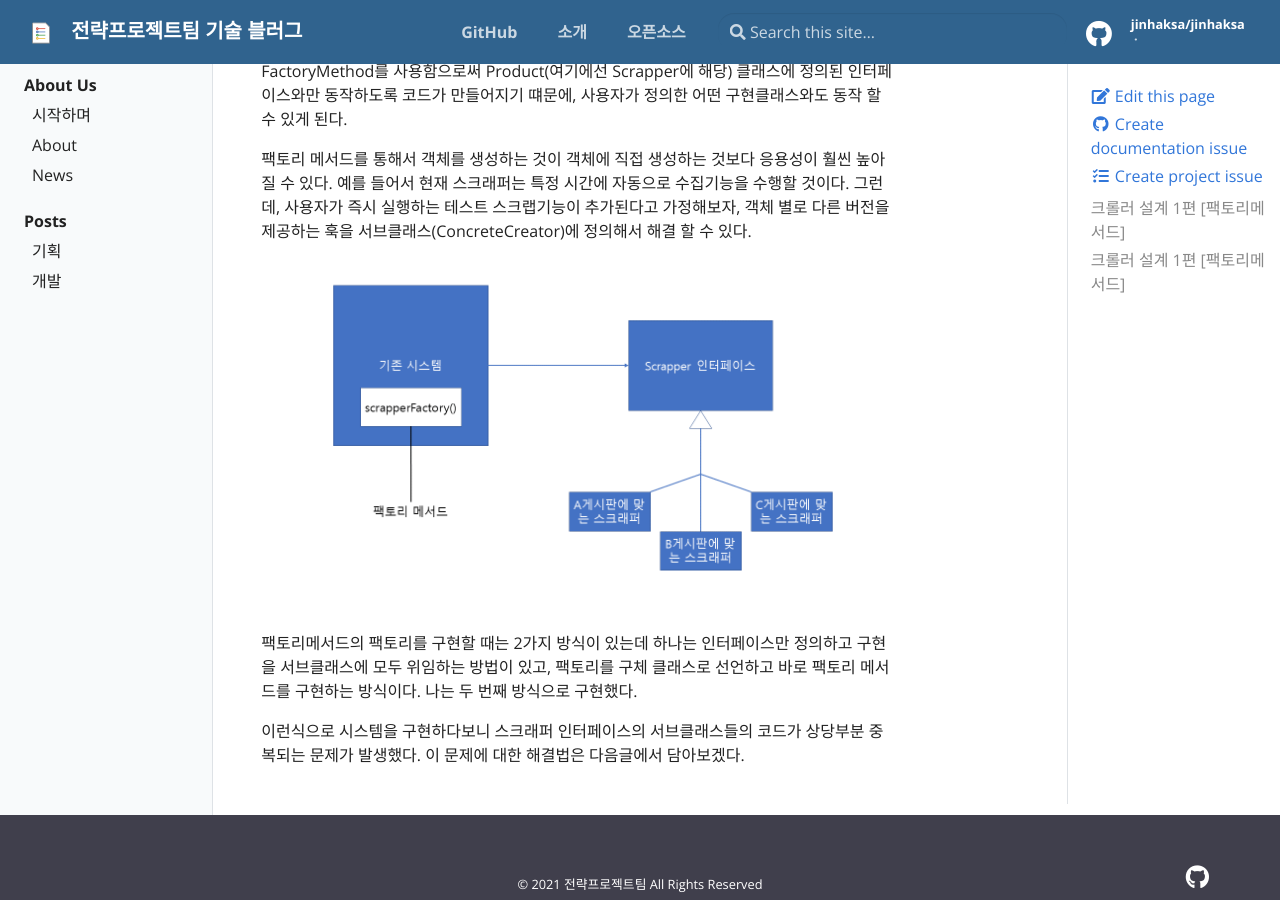
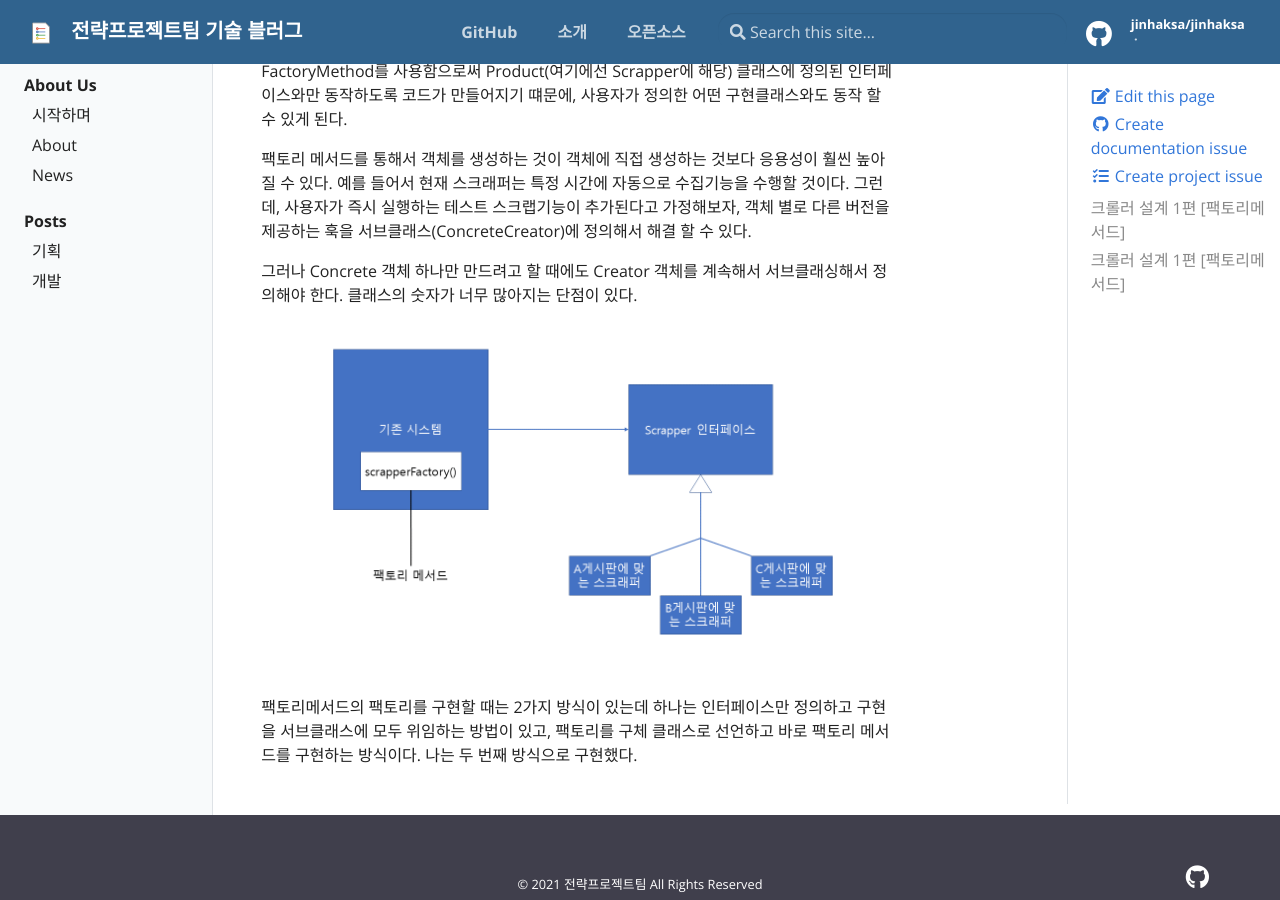
Before and after one commit to jinhaksa/jinhaksa.github.io, a Jekyll site: the page built from _posts/dev/2021-10-29-desgin-crawler.md, in a window 1280 px wide and 900 px high, scrolled down 989 px. Built offline with Jekyll 4.4.1, drawn with Linux system fonts in a browser that asks for light colours.

Commit message:
글 수정

```diff
--- a/_posts/dev/2021-10-29-desgin-crawler.md
+++ b/_posts/dev/2021-10-29-desgin-crawler.md
@@ -25,8 +25,8 @@ tag:
 
 팩토리 메서드를 통해서 객체를 생성하는 것이 객체에 직접 생성하는 것보다 응용성이 훨씬 높아질 수 있다. 예를 들어서 현재 스크래퍼는 특정 시간에 자동으로 수집기능을 수행할 것이다. 그런데, 사용자가 즉시 실행하는 테스트 스크랩기능이 추가된다고 가정해보자, 객체 별로 다른 버전을 제공하는 훅을 서브클래스(ConcreteCreator)에 정의해서 해결 할 수 있다.
 
+그러나 Concrete 객체 하나만 만드려고 할 때에도 Creator 객체를 계속해서 서브클래싱해서 정의해야 한다. 클래스의 숫자가 너무 많아지는 단점이 있다.
+
 ![다이어그램](/assets/img/posts/dev/2021-10-29-desgin-crawler/diagram.png)
 
 팩토리메서드의 팩토리를 구현할 때는 2가지 방식이 있는데 하나는 인터페이스만 정의하고 구현을 서브클래스에 모두 위임하는 방법이 있고, 팩토리를 구체 클래스로 선언하고 바로 팩토리 메서드를 구현하는 방식이다. 나는 두 번째 방식으로 구현했다.
-
-이런식으로 시스템을 구현하다보니 스크래퍼 인터페이스의 서브클래스들의 코드가 상당부분 중복되는 문제가 발생했다. 이 문제에 대한 해결법은 다음글에서 담아보겠다.
```
